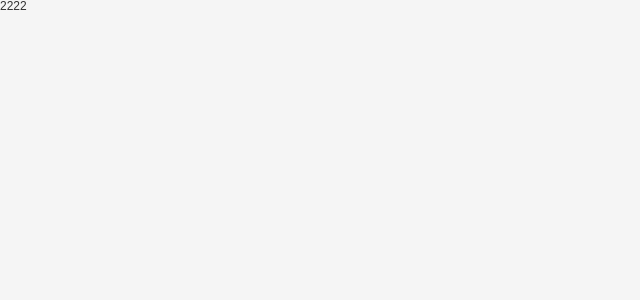
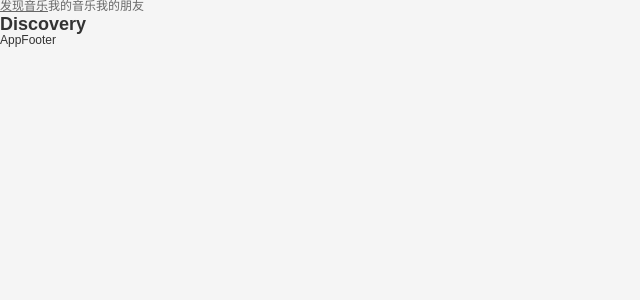
Before and after one commit to Linosau/react-music, a React (Create React App) app: page / in a window 1280 px wide. Shown: the top 300 px of the page, without its empty margins (0-640 px from the left). Built offline with nearby package versions, Linux system fonts and the light colour scheme.

Commit message:
feat: 项目基本结构搭建完毕

```diff
--- a/src/App.js
+++ b/src/App.js
@@ -1,9 +1,16 @@
 import React, { memo } from 'react'
+import { renderRoutes } from 'react-router-config'
+import { HashRouter } from 'react-router-dom'
+import routes from './router'
+import AppHeader from './components/app-header'
+import AppFooter from './components/app-footer'
 
 export default memo(function App() {
   return (
-    <div>
-      2222
-    </div>
+    <HashRouter>
+      <AppHeader />
+      { renderRoutes(routes) }
+      <AppFooter />
+    </HashRouter>
   )
 })
--- /dev/null
+++ b/src/components/app-footer/index.js
@@ -0,0 +1,9 @@
+import React, { memo } from 'react'
+
+export default memo(function AppFooter() {
+  return (
+    <div>
+    AppFooter
+    </div>
+  )
+})
--- /dev/null
+++ b/src/components/app-header/index.js
@@ -0,0 +1,12 @@
+import React, { memo } from 'react'
+import { NavLink } from 'react-router-dom'
+
+export default memo(function AppHeader() {
+  return (
+    <div>
+      <NavLink to="/">发现音乐</NavLink>
+      <NavLink to="mine">我的音乐</NavLink>
+      <NavLink to="friends">我的朋友</NavLink>
+    </div>
+  )
+})
--- /dev/null
+++ b/src/pages/discovery/index.js
@@ -0,0 +1,9 @@
+import React, { memo } from 'react'
+
+export default memo(function Discovery() {
+  return (
+    <div>
+      <h2>Discovery</h2>
+    </div>
+  )
+})
--- /dev/null
+++ b/src/pages/friends/index.js
@@ -0,0 +1,9 @@
+import React, { memo } from 'react'
+
+export default memo(function Friends() {
+  return (
+    <div>
+      <h2>Friends</h2>
+    </div>
+  )
+})
--- /dev/null
+++ b/src/pages/mine/index.js
@@ -0,0 +1,9 @@
+import React, { memo } from 'react'
+
+export default memo(function Mine() {
+  return (
+    <div>
+      <h2>Mine</h2>
+    </div>
+  )
+})
--- /dev/null
+++ b/src/router/index.js
@@ -0,0 +1,21 @@
+import Discovery from '@/pages/discovery'
+import Mine from '@/pages/mine'
+import Friends from '@/pages/friends'
+
+const routes = [
+  {
+    path: '/',
+    exact: true,
+    component: Discovery
+  },
+  {
+    path: '/mine',
+    component: Mine
+  },
+  {
+    path: '/friends',
+    component: Friends
+  }
+]
+
+export default routes
```
Also changed, not shown: package.json (+5 -3 lines), craco.config.js (renamed from craco.connfig.js), 1 other file (tests, documents, lock files or other folders).
